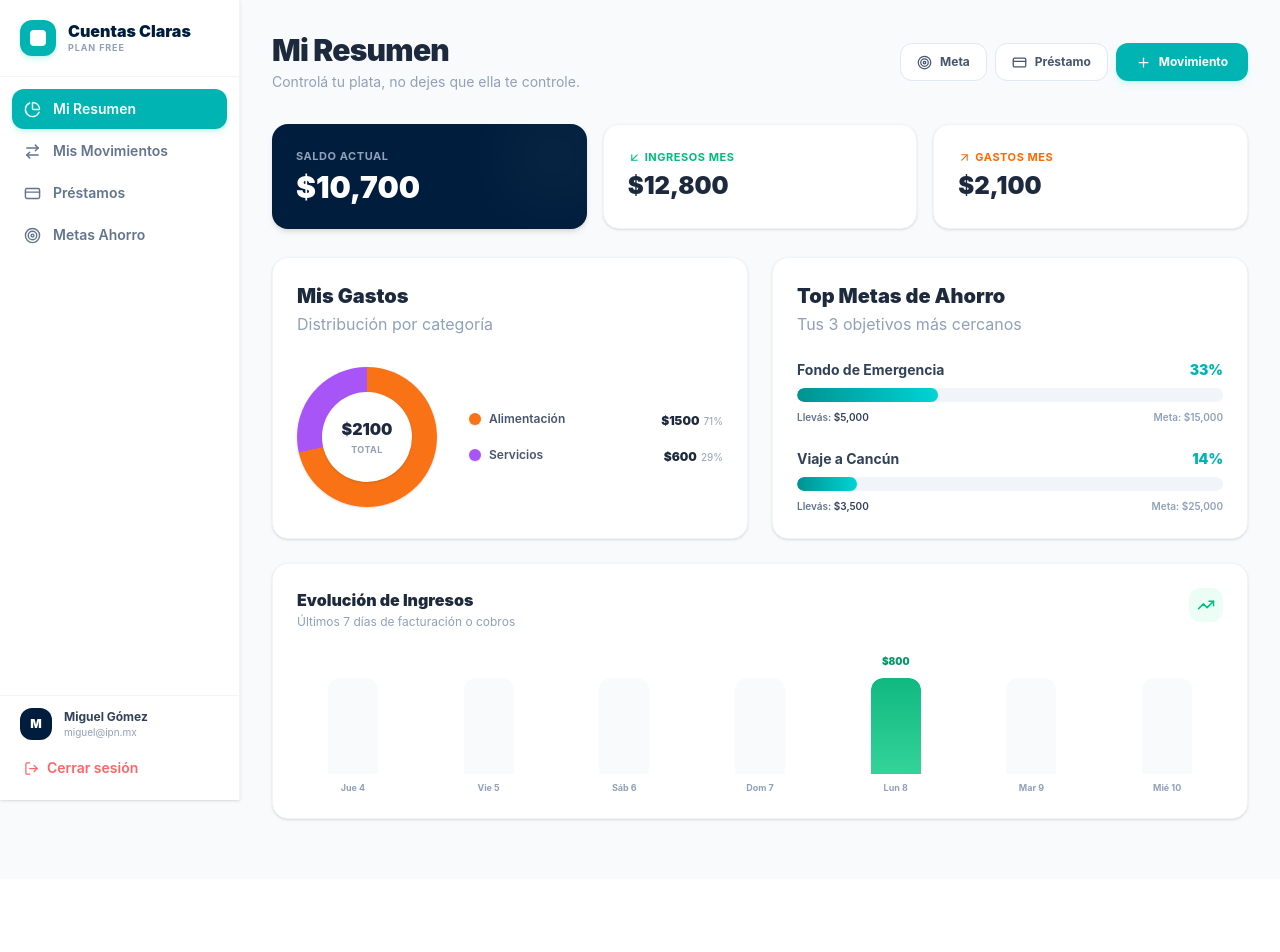
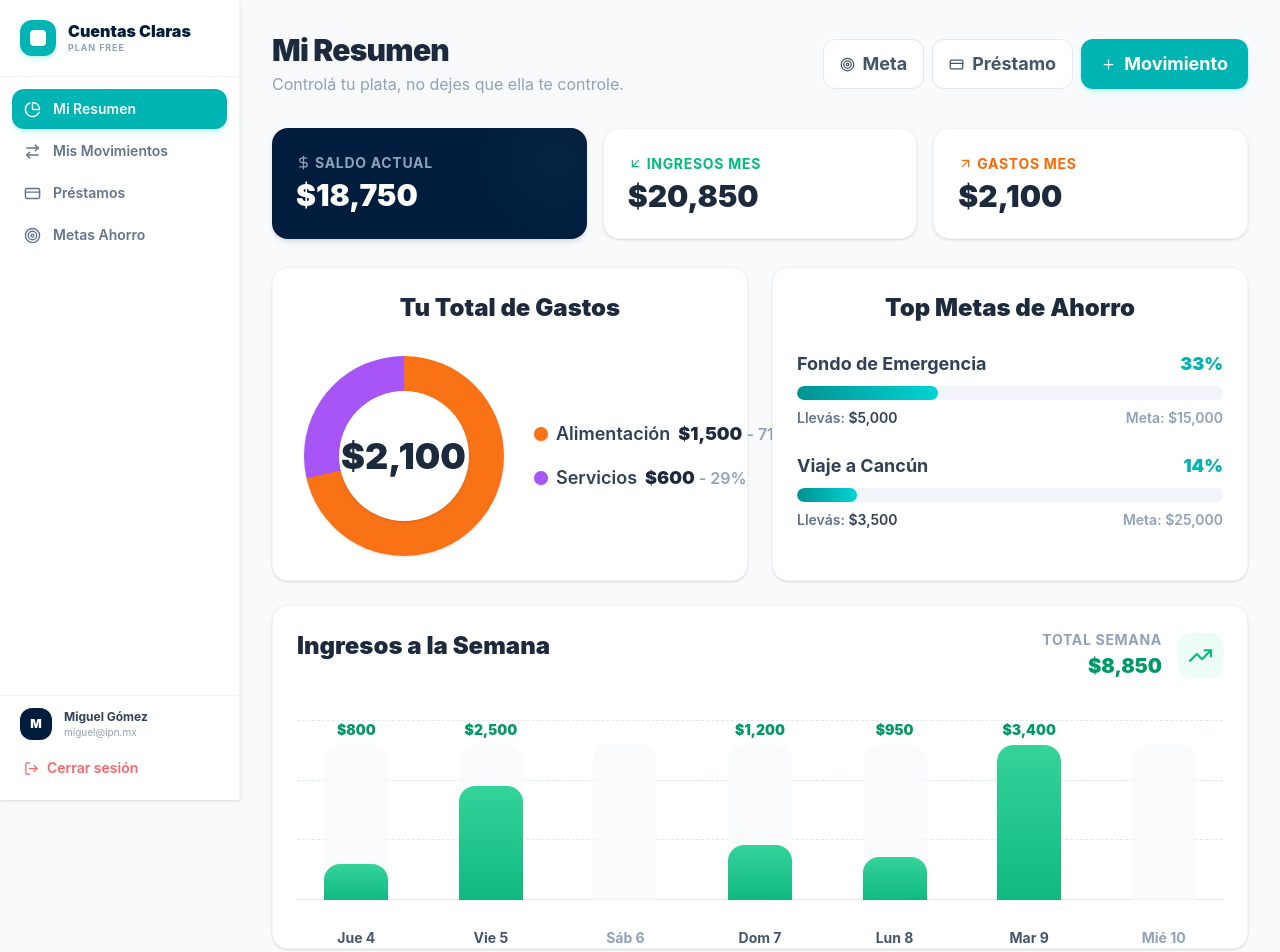
Before and after one commit to MiguelGM5/CuentasClaras_App, a Vue app in the folder frontend/: page /user/dashboard in a window 1280 px wide. Shown: the top 952 px of the page. Before the commit the page ends 879 px from the top, so only its background shows below. Built offline with nearby package versions, Linux system fonts and the light colour scheme.

Commit message:
vista free

```diff
--- a/frontend/src/composables/useFinance.js
+++ b/frontend/src/composables/useFinance.js
@@ -4,10 +4,19 @@ import Swal from 'sweetalert2';
 export function useFinance() {
     //Datos Haardcodeados
     const movimientos = ref([
+        // Ingresos viejos (fuera del rango de 7 días, no salen en la gráfica pero suman al total)
         { id: 1, tipo: "ingreso", categoria: "Sueldo", descripcion: "Quincena", monto: 12000, fecha: "2026-06-01" },
+
+        // Gastos
         { id: 2, tipo: "gasto", categoria: "Alimentación", descripcion: "Walmart", monto: 1500, fecha: "2026-06-05" },
         { id: 3, tipo: "gasto", categoria: "Servicios", descripcion: "Internet", monto: 600, fecha: "2026-06-06" },
-        { id: 4, tipo: "ingreso", categoria: "Ventas", descripcion: "Venta teclado viejo", monto: 800, fecha: "2026-06-08" }
+
+        // 🔥 INGRESOS NUEVOS (Para llenar el Histograma) 🔥
+        { id: 4, tipo: "ingreso", categoria: "Ventas", descripcion: "Venta teclado", monto: 800, fecha: "2026-06-04" },
+        { id: 5, tipo: "ingreso", categoria: "Ventas", descripcion: "Venta monitor", monto: 2500, fecha: "2026-06-05" },
+        { id: 6, tipo: "ingreso", categoria: "Sueldo", descripcion: "Bono", monto: 1200, fecha: "2026-06-07" },
+        { id: 7, tipo: "ingreso", categoria: "Ventas", descripcion: "Juego de PS5", monto: 950, fecha: "2026-06-08" },
+        { id: 8, tipo: "ingreso", categoria: "Sueldo", descripcion: "Reintegro obra social", monto: 3400, fecha: "2026-06-09" }
     ]);
 
     const prestamos = ref([
--- a/frontend/src/views/free/components/GastosDonutChart.vue
+++ b/frontend/src/views/free/components/GastosDonutChart.vue
@@ -1,32 +1,54 @@
 <template>
-  <div class="bg-white rounded-2xl p-6 border border-slate-100 shadow-sm flex flex-col">
-    <h3 class="text-xl font-black text-slate-800 text-base">Mis Gastos</h3>
-    <p class="text-base text-slate-400 mt-0.5 mb-6">Distribución por categoría</p>
+	<div class="bg-white rounded-2xl p-6 border border-slate-100 shadow-sm flex flex-col justify-center h-full">
 
-    <div class="flex-1 flex flex-col xl:flex-row items-center justify-center gap-8">
+		<div class="text-center mb-8">
+			<h3 class="font-black text-slate-800 text-2xl">Tu Total de Gastos</h3>
+			<!-- <p class="text-sm text-slate-400 mt-1">Distribución por categoría</p> -->
+		</div>
 
-      <div class="relative flex-shrink-0 shadow-sm" style="width: 140px; height: 140px; border-radius: 50%;" :style="{ backgroundImage: conicGradient }">
-        <div class="absolute m-auto bg-white rounded-full flex flex-col items-center justify-center shadow-sm" style="width: 90px; height: 90px; top: 25px; left: 25px;">
-          <p class="text-base font-black text-slate-800">${{ total }}</p>
-          <p class="text-[9px] font-bold text-slate-400 uppercase tracking-wider mt-0.5">Total</p>
+		<!-- CONTENEDOR DIVIDIDO 50/50 -->
+		<div class="flex flex-row items-center w-full">
+
+			<!-- MITAD IZQUIERDA: La Dona GIGANTE centrada en su mitad -->
+			<div class="w-1/2 flex justify-center">
+				<!-- Dona exterior: Pasó de 150px a 200px -->
+				<div class="relative shadow-sm" style="width: 200px; height: 200px; border-radius: 50%;"
+					:style="{ backgroundImage: conicGradient }">
+
+					<!-- Hueco blanco interior: Pasó de 100px a 130px. (El top/left a 35px es para centrarlo) -->
+					<div class="absolute m-auto bg-white rounded-full flex flex-col items-center justify-center shadow-sm"
+						style="width: 130px; height: 130px; top: 35px; left: 35px;">
+						<!-- <p class="text-[11px] font-bold text-slate-400 uppercase tracking-wider mb-0.5">Total</p> -->
+						<p class="text-4xl font-black text-slate-800">${{ total.toLocaleString("es-MX") }}</p>
+					</div>
+
 				</div>
 			</div>
 
-      <div class="w-full xl:w-auto flex-1 space-y-3">
-        <div v-for="(monto, cat) in datos" :key="cat" class="flex justify-between items-center gap-4">
+			<!-- MITAD DERECHA: La Leyenda ocupando la otra mitad -->
+			<div class="w-1/2 pl-2 sm:pl-6 space-y-4">
+				<div v-for="(monto, cat) in datos" :key="cat" class="flex justify-between items-center gap-2">
+
 					<div class="flex items-center gap-2">
-            <div class="w-3 h-3 rounded-full shadow-sm" :style="{ backgroundColor: colores[cat]?.hex || '#94a3b8' }"></div>
-            <span class="text-xs font-semibold text-slate-600 truncate max-w-[120px]">{{ cat }}</span>
+						<div class="w-3.5 h-3.5 rounded-full shadow-sm flex-shrink-0"
+							:style="{ backgroundColor: colores[cat]?.hex || '#94a3b8' }"></div>
+						<span class="text-lg font-semibold text-slate-700 truncate">{{ cat }}</span>
 					</div>
-          <div class="text-right">
-            <span class="text-xs font-black text-slate-800">${{ monto }}</span>
-            <span class="text-[10px] text-slate-400 ml-1">{{ calculoPorcentaje(monto) }}%</span>
+
+					<!-- Monto y Porcentaje -->
+					<div class="text-right whitespace-nowrap">
+						<span class="text-lg font-black text-slate-800">${{ monto.toLocaleString("es-MX") }}</span>
+						<span class="text-md font-semibold text-slate-400 ml-1">- {{ calculoPorcentaje(monto) }}%</span>
 					</div>
+
 				</div>
-        <div v-if="Object.keys(datos).length === 0" class="text-xs text-slate-400 text-center py-2">
+
+				<!-- Mensaje por si no hay datos -->
+				<div v-if="Object.keys(datos).length === 0" class="text-lg text-slate-400 text-center py-2">
 					No hay gastos registrados.
 				</div>
 			</div>
+
 		</div>
 	</div>
 </template>
@@ -36,15 +58,15 @@ import { computed } from 'vue';
 
 const props = defineProps({
 	total: { type: Number, required: true },
-  datos: { type: Object, required: true }, // Ej: { Alimentación: 1500, Servicios: 600 }
-  colores: { type: Object, required: true } // El mapa de colores
+	datos: { type: Object, required: true },
+	colores: { type: Object, required: true }
 });
 
 const calculoPorcentaje = (monto) => {
 	return props.total ? ((monto / props.total) * 100).toFixed(0) : 0;
 };
 
-// Generador del gradiente dinámico
+// Generador del gradiente dinámico blindado
 const conicGradient = computed(() => {
 	if (!props.total) return "conic-gradient(#e2e8f0 0% 100%)";
 	let gradientStr = "";
--- /dev/null
+++ b/frontend/src/views/free/components/IngresosHistogram.vue
@@ -0,0 +1,104 @@
+<template>
+    <div class="md:col-span-2 bg-white rounded-2xl p-6 border border-slate-100 shadow-sm flex flex-col h-full">
+        <!-- HEADER: Ahora con el Total de la Semana para rellenar la derecha -->
+        <div class="flex justify-between items-start mb-8">
+            <div>
+                <h3 class="font-black text-slate-800 text-2xl">Ingresos a la Semana</h3>
+                <!-- <p class="text-xs text-slate-400 mt-0.5">Últimos 7 días de facturación o cobros</p> -->
+            </div>
+            <div class="text-right flex items-center gap-4">
+                <div class="hidden sm:block">
+                    <p class="text-sm font-bold text-slate-400 uppercase tracking-wider mb-0.5">Total Semana</p>
+                    <p class="text-xl font-black text-emerald-600">${{ totalSemana.toLocaleString("es-MX") }}</p>
+                </div>
+                <div class="p-2.5 bg-emerald-50 rounded-xl">
+                    <TrendingUp :size="25" class="text-emerald-500" />
+                </div>
+            </div>
+        </div>
+
+        <!-- ÁREA DE LA GRÁFICA (Más alta y con líneas de fondo) -->
+        <div class="relative flex-1 mt-2 min-h-[200px] flex items-end">
+
+            <!-- GRID DE FONDO (Líneas punteadas para rellenar el espacio en blanco) -->
+            <div class="absolute inset-0 flex flex-col justify-between pb-6 pointer-events-none">
+                <div class="w-full border-b border-dashed border-slate-200"></div>
+                <div class="w-full border-b border-dashed border-slate-200"></div>
+                <div class="w-full border-b border-dashed border-slate-200"></div>
+                <div class="w-full border-b border-solid border-slate-200"></div>
+            </div>
+
+            <!-- BARRAS DEL HISTOGRAMA -->
+            <div class="relative w-full flex items-end justify-between gap-2 sm:gap-4 h-full pb-6 z-10">
+                <div v-for="day in ingresosPerDay" :key="day.dateStr"
+                    class="flex-1 flex flex-col items-center gap-2 h-[180px] justify-end group">
+
+                    <!-- Texto del Monto -->
+                    <span class="text-sm font-black transition-colors duration-300 min-h-[16px]"
+                        :class="day.sum > 0 ? 'text-emerald-600 group-hover:text-emerald-500' : 'text-transparent'">
+                        {{ day.sum > 0 ? `$${day.sum.toLocaleString("es-MX")}` : '' }}
+                    </span>
+
+                    <!-- Contenedor de la barra (Más gordito: max-w-[64px]) -->
+                    <div class="w-full bg-slate-50/80 rounded-t-2xl flex items-end overflow-hidden transition-all duration-300 group-hover:bg-slate-100"
+                        style="height: 100%; max-width: 64px;">
+                        <div class="w-full rounded-t-2xl transition-all duration-700 ease-out relative overflow-hidden group-hover:brightness-110"
+                            :style="{
+                                height: day.sum > 0 ? `${Math.max((day.sum / maxIngreso) * 100, 10)}%` : '0%',
+                                background: day.sum > 0 ? 'linear-gradient(to top, #10b981, #34d399)' : 'transparent'
+                            }">
+                            <!-- Brillo sutil al hacer hover -->
+                            <div
+                                class="absolute inset-0 bg-white/20 w-full h-full opacity-0 group-hover:opacity-100 transition-opacity">
+                            </div>
+                        </div>
+                    </div>
+
+                    <!-- Etiqueta del Día -->
+                    <span class="absolute -bottom-6 text-sm font-bold text-center capitalize transition-colors"
+                        :class="day.sum > 0 ? 'text-slate-600' : 'text-slate-400'">
+                        {{ day.label }}
+                    </span>
+                </div>
+            </div>
+
+        </div>
+    </div>
+</template>
+
+<script setup>
+import { computed } from 'vue';
+import { TrendingUp } from 'lucide-vue-next';
+
+const props = defineProps({
+    movimientos: { type: Array, required: true }
+});
+
+const ingresosPerDay = computed(() => {
+    const days = [];
+    // Usamos el 10 de junio de 2026 para que coincida con tus Mocks
+    for (let i = 6; i >= 0; i--) {
+        const d = new Date("2026-06-10");
+        d.setDate(d.getDate() - i);
+        const dateStr = d.toISOString().split("T")[0];
+        const label = d.toLocaleDateString("es-MX", { weekday: "short", day: "numeric" }).replace('.', '');
+
+        const sum = (props.movimientos || [])
+            .filter(m => m.tipo === 'ingreso' && m.fecha === dateStr)
+            .reduce((a, b) => a + b.monto, 0);
+
+        days.push({ label, sum, dateStr });
+    }
+    return days;
+});
+
+const maxIngreso = computed(() => {
+    const max = Math.max(...ingresosPerDay.value.map(d => d.sum));
+    return max > 0 ? max : 100;
+});
+
+// Calculamos la suma total de estos 7 días
+const totalSemana = computed(() => {
+    return ingresosPerDay.value.reduce((acc, curr) => acc + curr.sum, 0);
+});
+</script>
--- a/frontend/src/views/free/components/MetasBarChart.vue
+++ b/frontend/src/views/free/components/MetasBarChart.vue
@@ -1,39 +1,39 @@
 <!-- src/views/free/components/MetasBarChart.vue -->
 <template>
 	<div class="bg-white rounded-2xl p-6 border border-slate-100 shadow-sm flex flex-col">
-    <h3 class="text-xl font-black text-slate-800 text-base">Top Metas de Ahorro</h3>
-    <p class="text-base text-slate-400 mt-0.5 mb-6">Tus 3 objetivos más cercanos</p>
+		<h3 class="text-2xl font-black text-slate-800 text-center">Top Metas de Ahorro</h3>
+		<!-- <p class="text-md text-slate-400 mt-0.5 mb-6 text-center">Tus 3 objetivos más cercanos</p> -->
 
 		<div class="flex-1 flex flex-col justify-center gap-6">
 			<div v-for="meta in topMetas" :key="meta.id">
 				<!-- Textos Superiores -->
 				<div class="flex justify-between items-end mb-2">
-          <span class="text-sm font-bold text-slate-700 truncate pr-2">{{ meta.titulo }}</span>
-          <span class="text-sm font-black text-[#00B4B4]">{{ calcularPorcentaje(meta) }}%</span>
+					<span class="text-lg font-bold text-slate-700 truncate pr-2">{{ meta.titulo }}</span>
+					<span class="text-lg font-black text-[#00B4B4]">{{ calcularPorcentaje(meta) }}%</span>
 				</div>
 
 				<!-- GRÁFICA DE BARRA HORIZONTAL BLINDADA -->
-        <div class="relative w-full rounded-full overflow-hidden" style="height: 14px; background-color: #f1f5f9;">
-          <div
-            class="absolute top-0 left-0 h-full rounded-full transition-all duration-1000 ease-out shadow-sm"
+				<div class="relative w-full rounded-full overflow-hidden"
+					style="height: 14px; background-color: #f1f5f9;">
+					<div class="absolute top-0 left-0 h-full rounded-full transition-all duration-1000 ease-out shadow-sm"
 						style="background: linear-gradient(to right, #009291, #00D4D4);"
-            :style="{ width: `${calcularPorcentaje(meta)}%` }"
-          ></div>
+						:style="{ width: `${calcularPorcentaje(meta)}%` }"></div>
 				</div>
 
 				<!-- Textos Inferiores -->
 				<div class="flex justify-between mt-2">
-          <span class="text-[10px] text-slate-500 font-semibold">
+					<span class="text-sm text-slate-500 font-semibold">
 						Llevás: <span class="text-slate-700">${{ meta.montoActual.toLocaleString("es-MX") }}</span>
 					</span>
-          <span class="text-[10px] text-slate-400 font-semibold">
+					<span class="text-sm text-slate-400 font-semibold">
 						Meta: ${{ meta.montoObjetivo.toLocaleString("es-MX") }}
 					</span>
 				</div>
 			</div>
 
 			<!-- Estado vacío -->
-      <div v-if="topMetas.length === 0" class="text-center text-slate-400 text-xs py-4 flex flex-col items-center">
+			<div v-if="topMetas.length === 0"
+				class="text-center text-slate-400 text-xs py-4 flex flex-col items-center">
 				<Target :size="24" class="text-slate-300 mb-2" />
 				No tenés metas activas. ¡Creá una!
 			</div>
--- a/frontend/src/views/free/components/TabFreeOverview.vue
+++ b/frontend/src/views/free/components/TabFreeOverview.vue
@@ -1,24 +1,21 @@
 <template>
     <div>
-        <!-- ═══════════════════════════════════ -->
-        <!-- HEADER CON LOS 3 BOTONES RÁPIDOS    -->
-        <!-- ═══════════════════════════════════ -->
         <div class="flex flex-col lg:flex-row lg:items-center justify-between gap-4 mb-8">
             <div>
                 <h1 class="text-3xl font-black text-slate-800 tracking-tight">Mi Resumen</h1>
-                <p class="text-sm text-slate-400 mt-1">Controlá tu plata, no dejes que ella te controle.</p>
+                <p class="text-md text-slate-400 mt-1">Controlá tu plata, no dejes que ella te controle.</p>
             </div>
             <div class="flex flex-wrap gap-2">
                 <button @click="$emit('abrirModalMeta')"
-                    class="flex-1 sm:flex-none bg-white border border-slate-200 text-slate-600 hover:bg-slate-50 font-bold px-4 py-2.5 rounded-xl text-xs flex items-center justify-center gap-2 transition-all">
+                    class="flex-1 sm:flex-none bg-white border border-slate-200 text-slate-600 hover:bg-slate-50 font-bold px-4 py-2.5 rounded-xl text-lg flex items-center justify-center gap-2 transition-all">
                     <Target :size="15" /> Meta
                 </button>
                 <button @click="$emit('abrirModalPrestamo')"
-                    class="flex-1 sm:flex-none bg-white border border-slate-200 text-slate-600 hover:bg-slate-50 font-bold px-4 py-2.5 rounded-xl text-xs flex items-center justify-center gap-2 transition-all">
+                    class="flex-1 sm:flex-none bg-white border border-slate-200 text-slate-600 hover:bg-slate-50 font-bold px-4 py-2.5 rounded-xl text-lg flex items-center justify-center gap-2 transition-all">
                     <CreditCard :size="15" /> Préstamo
                 </button>
                 <button @click="$emit('abrirModalMovimiento')"
-                    class="w-full sm:w-auto bg-[#00B4B4] hover:bg-[#009291] text-white font-bold px-5 py-2.5 rounded-xl text-xs flex items-center justify-center gap-2 shadow-md shadow-teal-100 transition-all">
+                    class="w-full sm:w-auto bg-[#00B4B4] hover:bg-[#009291] text-white font-bold px-5 py-2.5 rounded-xl text-lg flex items-center justify-center gap-2 shadow-md shadow-teal-100 transition-all">
                     <Plus :size="15" /> Movimiento
                 </button>
             </div>
@@ -30,20 +27,22 @@
         <div class="grid grid-cols-1 sm:grid-cols-3 gap-4 mb-7">
             <div class="bg-[#001D3D] rounded-2xl p-6 text-white shadow-md relative overflow-hidden">
                 <div class="absolute -right-4 -top-4 w-24 h-24 bg-white opacity-5 rounded-full blur-2xl"></div>
-                <p class="text-[11px] font-bold text-slate-400 uppercase tracking-wider mb-1">Saldo Actual</p>
+                <p class="text-[14px] font-bold text-slate-400 uppercase tracking-wider mb-1 flex items-center gap-1">
+                    <DollarSign :size="15" />Saldo Actual
+                </p>
                 <p class="text-3xl font-black">${{ saldoActual.toLocaleString("es-MX") }}</p>
             </div>
             <div class="bg-white rounded-2xl p-6 border border-slate-100 shadow-sm">
-                <p class="text-[11px] font-bold text-emerald-500 uppercase tracking-wider mb-1 flex items-center gap-1">
-                    <ArrowDownLeft :size="13" /> Ingresos Mes
+                <p class="text-[14px] font-bold text-emerald-500 uppercase tracking-wider mb-1 flex items-center gap-1">
+                    <ArrowDownLeft :size="15" /> Ingresos Mes
                 </p>
-                <p class="text-2xl font-black text-slate-800">${{ totalIngresos.toLocaleString("es-MX") }}</p>
+                <p class="text-3xl font-black text-slate-800">${{ totalIngresos.toLocaleString("es-MX") }}</p>
             </div>
             <div class="bg-white rounded-2xl p-6 border border-slate-100 shadow-sm">
-                <p class="text-[11px] font-bold text-orange-500 uppercase tracking-wider mb-1 flex items-center gap-1">
-                    <ArrowUpRight :size="13" /> Gastos Mes
+                <p class="text-[14px] font-bold text-orange-500 uppercase tracking-wider mb-1 flex items-center gap-1">
+                    <ArrowUpRight :size="15" /> Gastos Mes
                 </p>
-                <p class="text-2xl font-black text-slate-800">${{ totalGastos.toLocaleString("es-MX") }}</p>
+                <p class="text-3xl font-black text-slate-800">${{ totalGastos.toLocaleString("es-MX") }}</p>
             </div>
         </div>
 
@@ -59,38 +58,7 @@
             <MetasBarChart :metas="metas" />
 
             <!-- 3. HISTOGRAMA DE INGRESOS (Abajo, ancho completo) -->
-            <div class="md:col-span-2 bg-white rounded-2xl p-6 border border-slate-100 shadow-sm">
-                <div class="flex justify-between items-start mb-6">
-                    <div>
-                        <h3 class="font-black text-slate-800 text-base">Evolución de Ingresos</h3>
-                        <p class="text-xs text-slate-400 mt-0.5">Últimos 7 días de facturación o cobros</p>
-                    </div>
-                    <div class="p-2 bg-emerald-50 rounded-xl">
-                        <TrendingUp :size="18" class="text-emerald-500" />
-                    </div>
-                </div>
-
-                <!-- CONTENEDOR BLINDADO DEL HISTOGRAMA -->
-                <div class="flex items-end justify-between gap-2 sm:gap-6 mt-4" style="height: 140px;">
-                    <div v-for="day in ingresosPerDay" :key="day.dateStr"
-                        class="flex-1 flex flex-col items-center gap-2 h-full justify-end">
-                        <span class="text-[10px] font-black text-emerald-600 min-h-[16px]">{{ day.sum > 0 ?
-                            `$${day.sum}` : '' }}</span>
-
-                        <!-- Barra con estilos directos para evitar que Tailwind lo ignore -->
-                        <div class="w-full bg-slate-50 rounded-t-xl flex items-end overflow-hidden"
-                            style="height: 100px; max-width: 50px;">
-                            <div class="w-full rounded-t-xl transition-all duration-700 ease-out" :style="{
-                                height: day.sum > 0 ? `${Math.max((day.sum / maxIngreso) * 100, 15)}%` : '0%',
-                                background: day.sum > 0 ? 'linear-gradient(to top, #34d399, #10b981)' : 'transparent'
-                            }"></div>
-                        </div>
-
-                        <span class="text-[9px] text-slate-400 font-bold text-center leading-tight capitalize">{{
-                            day.label }}</span>
-                    </div>
-                </div>
-            </div>
+            <IngresosHistogram :movimientos="movimientos" />
 
         </div>
 
@@ -99,9 +67,10 @@
 
 <script setup>
 import { computed } from 'vue';
-import { Target, CreditCard, Plus, ArrowDownLeft, ArrowUpRight, TrendingUp } from 'lucide-vue-next';
+import { Target, CreditCard, Plus, ArrowDownLeft, ArrowUpRight, TrendingUp, DollarSign } from 'lucide-vue-next';
 import GastosDonutChart from './GastosDonutChart.vue';
 import MetasBarChart from './MetasBarChart.vue';
+import IngresosHistogram from './IngresosHistogram.vue';
 
 const props = defineProps({
     saldoActual: Number,
```
Lines whose indentation alone changed are shown as unchanged.
